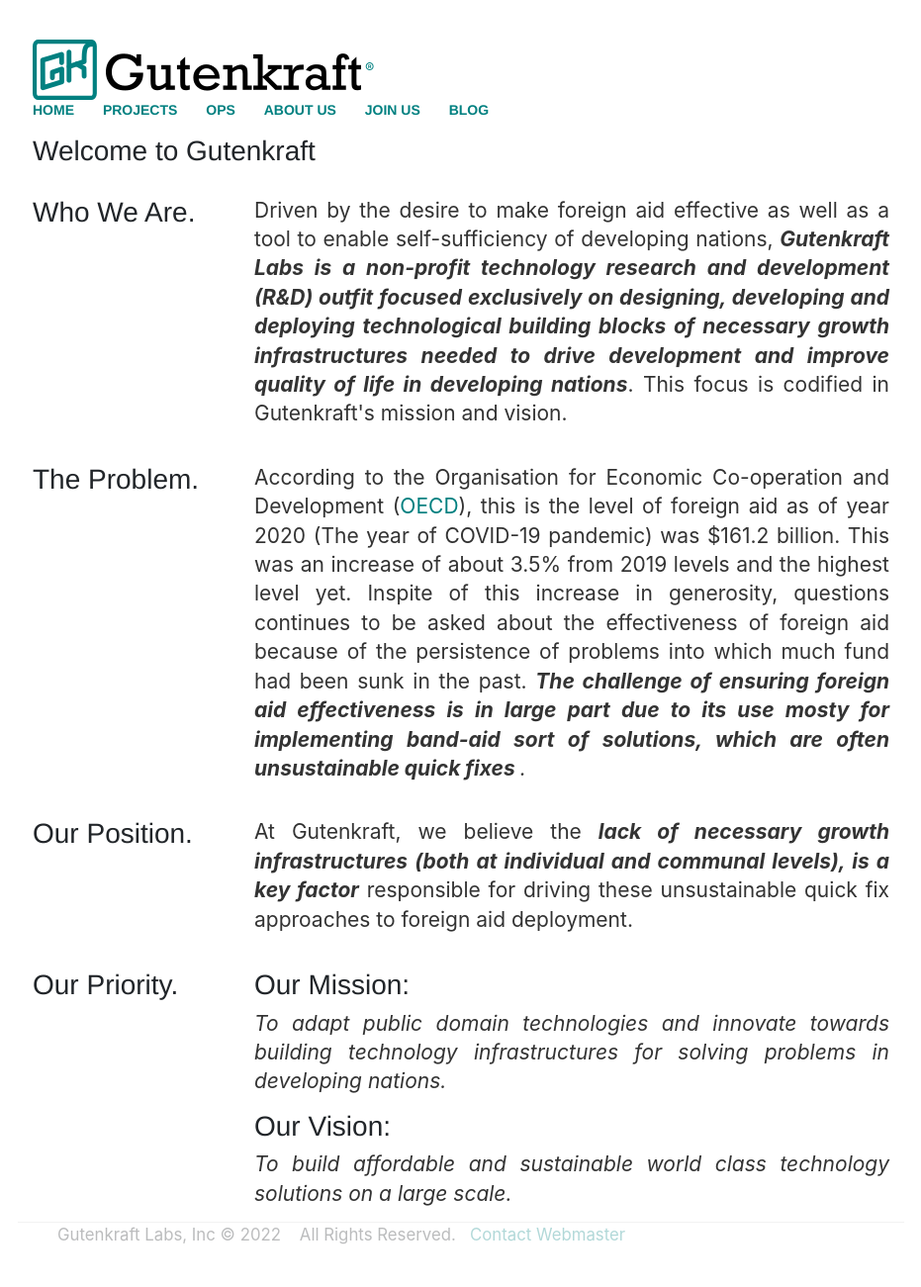
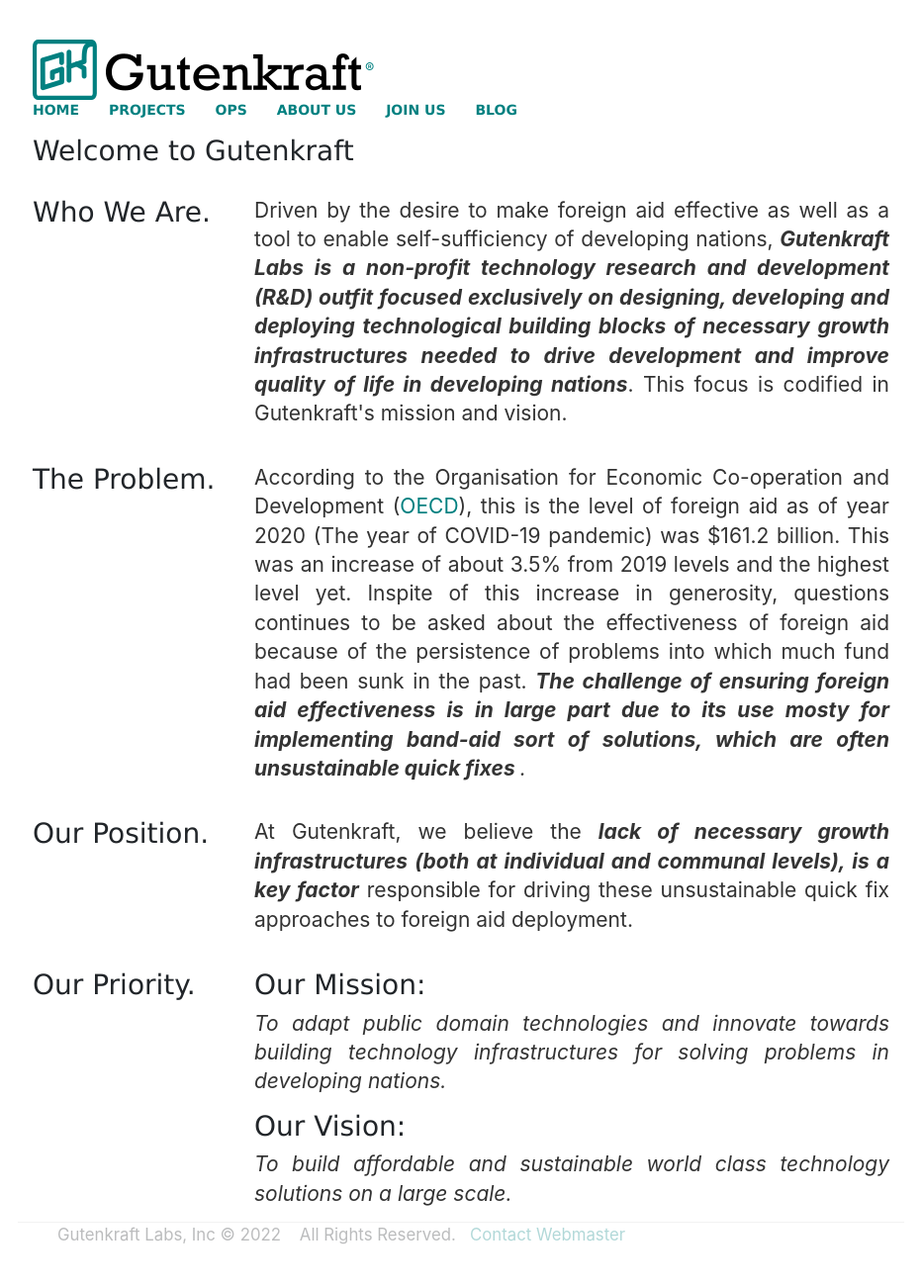
Before and after one commit to oferonmi/datafilik.github.io, a Jekyll site: the page built from index.html, in a window 1280 px wide. Shown: the whole page at 99% size, without its empty margins (174-1105 px from the left). Built offline with Jekyll 4.4.1, drawn with Linux system fonts in a browser that asks for light colours.

Commit message:
first css font family value changed from Helvetica to verdana

```diff
--- a/css/main.css
+++ b/css/main.css
@@ -1,10 +1,11 @@
 body {
-    margin: 40px auto; /*60px*/
+    margin: 40px auto;
     width: 70%;
 }
 
 nav ul, footer ul {
-    font-family:'Helvetica', 'Arial', 'Sans-Serif';
+    font-family:'Verdana','Arial','Sans-Serif';
+    /* font-family:'Helvetica', 'Arial', 'Sans-Serif'; */
     padding: 0px;
     list-style: none;
     font-weight: bold;
@@ -12,13 +13,12 @@
 
 nav ul li, div.footer ul li {
     display: inline;
-    margin-right: 25px; /*20px;*/
+    margin-right: 25px;
 }
 
 a {
     text-decoration: none;
     color: #008080;
-    /* color:#999; */
 }
 
 a:hover {
@@ -27,7 +27,8 @@
 
 h1 {
     font-size: 2em;
-    font-family:'Helvetica', 'Arial', 'Sans-Serif';
+    /* font-family:'Helvetica', 'Arial', 'Sans-Serif'; */
+    font-family:'Verdana','Arial','Sans-Serif';
 }
 
 p {
```
